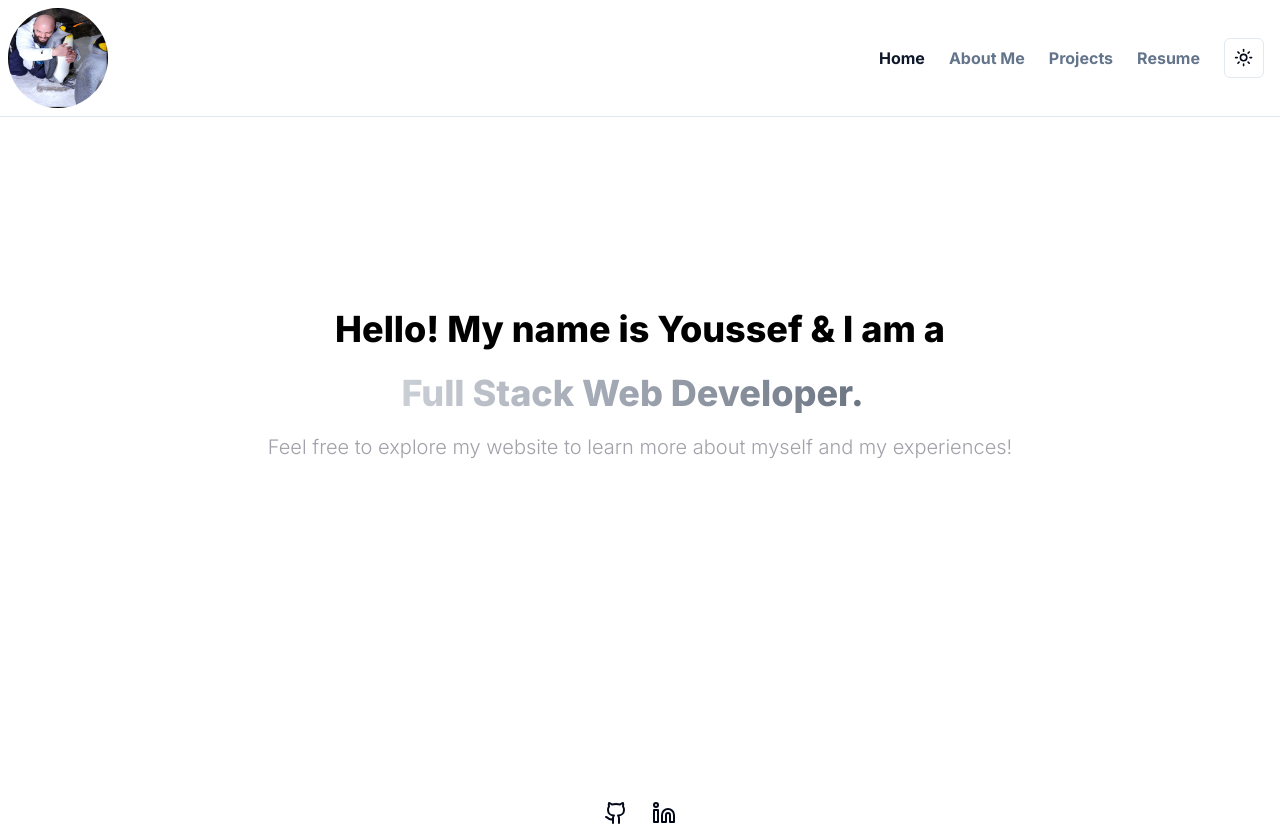
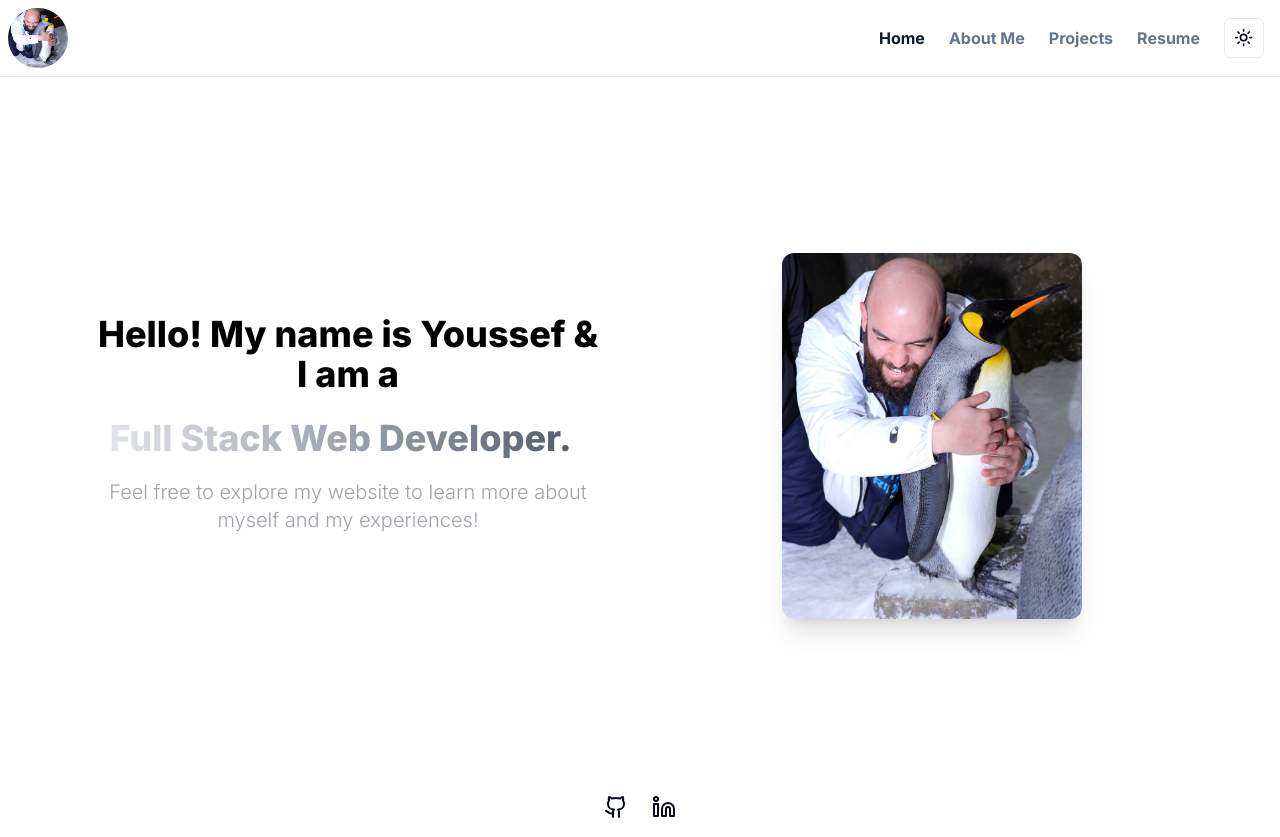
Before and after one commit to youssefojeil/my-portfolio, a Next.js app in the folder portfolio/: page / in a window 1280 px wide. Built offline with nearby package versions, Linux system fonts and the light colour scheme.

Commit message:
fix landing page

```diff
--- a/portfolio/app/page.js
+++ b/portfolio/app/page.js
@@ -3,8 +3,31 @@ import LandingHero from '@/components/landing-hero';
 
 export default function Home() {
   return (
-    <main className="flex h-full flex-col items-center px-24 py-48">
-      <LandingHero />
+    // <main className="flex h-full max-w-full flex-wrap space-x-20 px-24 py-48">
+    //   <LandingHero />
+
+    //   <div className="w-96 rounded-xl border-black border flex justify-center items-center">
+    //     <Image src="/profile.JPG" alt="youssef" width={300} height={300} />
+    //   </div>
+    // </main>
+    <main className="flex items-center space-x-20 px-24 py-44">
+      {/* Landing Hero (Left Side) */}
+      <div className="w-1/2 flex justify-center items-center pt-14">
+        <LandingHero />
+      </div>
+
+      {/* Profile Image (Right Side) */}
+      <div className="w-1/2 flex justify-center items-center ">
+        <div className="rounded-xl shadow-xl flex justify-center items-center ">
+          <Image
+            src="/profile.jpg"
+            alt="youssef"
+            width={300}
+            height={300}
+            className="border-none rounded-xl backdrop-blur-xl bg-white/30"
+          />
+        </div>
+      </div>
     </main>
   );
 }
--- a/portfolio/components/main-nav.jsx
+++ b/portfolio/components/main-nav.jsx
@@ -20,8 +20,8 @@ export function MainNav({ className, ...props }) {
         {...props}
       >
         <div>
-          <Avatar className="w-[100px] h-[100px]">
-            <AvatarImage src="/profile.JPG" alt="profile pic" />
+          <Avatar className="w-[60px] h-[60px]">
+            <AvatarImage src="/profile.jpg" alt="profile pic" />
             <AvatarFallback>YO</AvatarFallback>
           </Avatar>
         </div>
```
Also changed, not shown: portfolio/public/profile.JPG.
